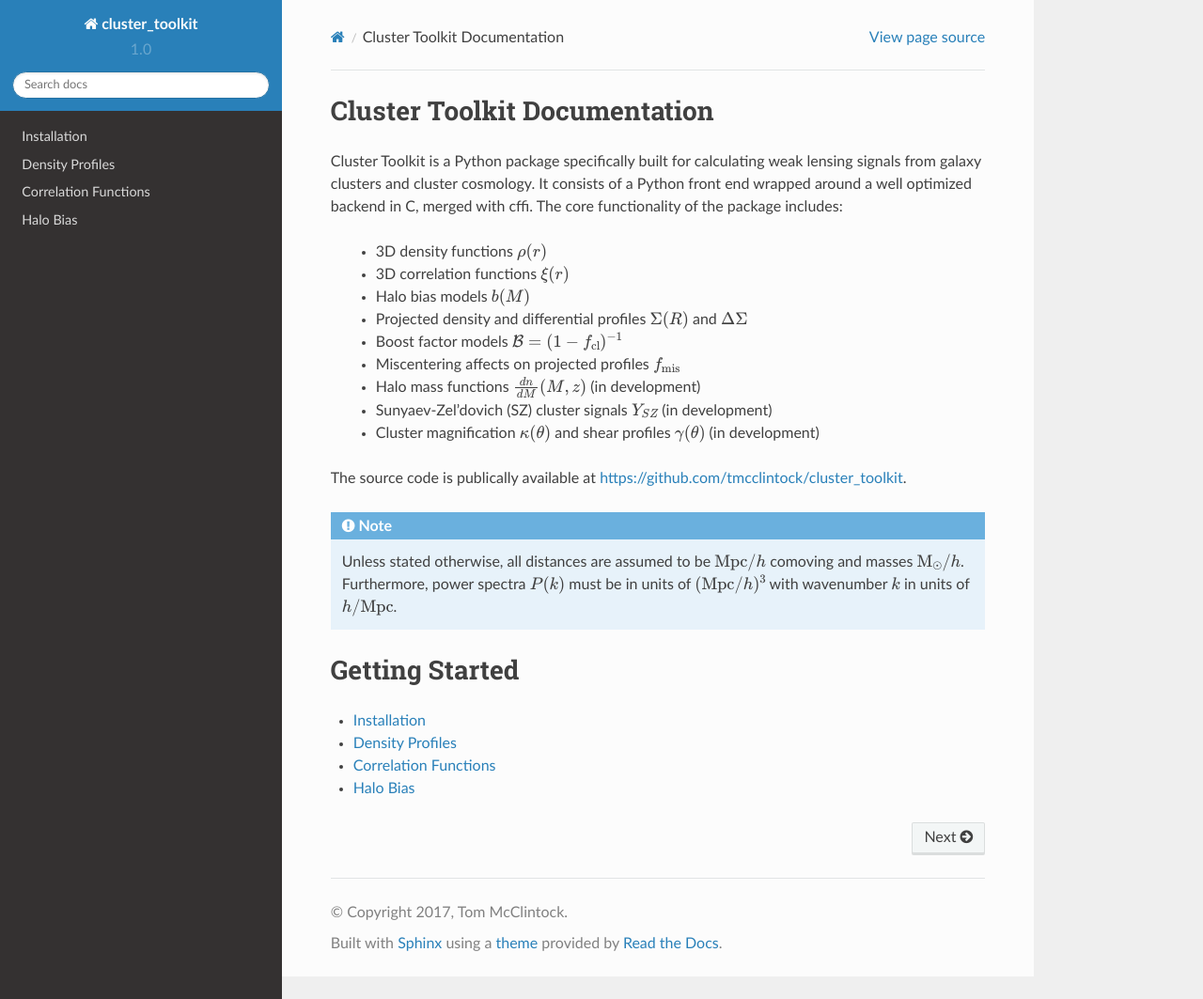
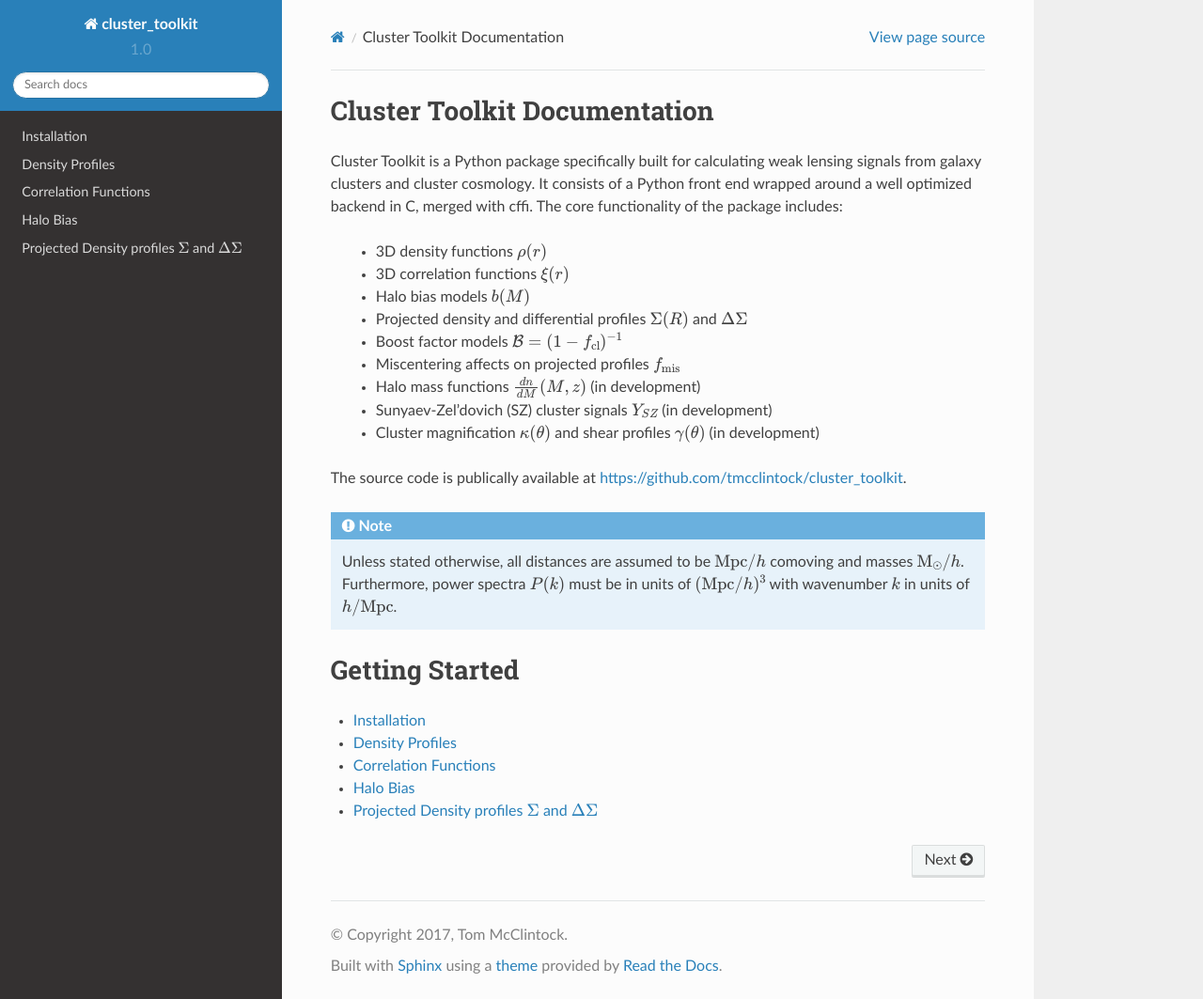
Before and after one commit to tmcclintock/cluster_toolkit, a Sphinx documentation site: the page built from docs/index.rst, in a window 1280 px wide and 1063 px high. Shown: the whole window at 94% size. Built offline with Sphinx 7.4.7 and the Read the Docs theme 2.0.0, drawn with Linux system fonts in a browser that asks for light colours; some of the changed lines change nothing that is shown.

Commit message:
Wrote the text for the deltasigma module in the sphinx docs.

```diff
--- a/docs/index.rst
+++ b/docs/index.rst
@@ -32,3 +32,4 @@
    density_profiles
    correlation_functions
    halo_bias
+   projected_density_profiles
--- /dev/null
+++ b/docs/projected_density_profiles.rst
@@ -0,0 +1,82 @@
+************************************************************************
+Projected Density profiles :math:`\Sigma` and :math:`\Delta\Sigma`
+************************************************************************
+
+Weak lensing measurements of galaxy clusters involve calculating the projected and differential density profiles of the cluster.
+
+Surface Mass Density :math:`\Sigma(R)`
+=========================================
+
+The projected density (or the surface mass density) is defined as
+
+.. math::
+
+   \Sigma(R) = \Omega_m\rho_{crit}\int_{-\infty}^{+\infty}{\rm d}z \xi_{hm}(\sqrt{R^2+z^2}).
+
+Where :math:`\xi_{hm}` is the halo-matter correlation function (link to the correlation function documentation). The integral is along the line of site, meaning that :math:`R` is the distance on the sky from the center of the cluster.
+
+.. note::
+   :math:`\Sigma` and :math:`\Delta\Sigma` use units of :math:`{\rm M}_\odot h/{\rm pc}^2`, following convention in the literature.
+
+.. note::
+   This module is called :code:`cluster_toolkit.deltasigma`, even though it contains routines to calculate :math:`\Sigma` as well as :math:`\Delta\Sigma`.
+
+To calculate this using the module you would use:
+
+.. code::
+
+   from cluster_toolkit import deltasigma
+   mass = 1e14 #Msun/h
+   concentration = 5 #arbitrary
+   Omega_m = 0.3
+   R_perp = np.logspace(-2, 2.4, 100) #Mpc/h comoving; distance on the sky
+   #Assume that radii and xi_hm are computed here
+   Sigma = deltasigma.Sigma_at_R(R_perp, radii, xi_hm, mass, concentration, Omega_m)
+
+NFW :math:`\Sigma(R)`
+=====================
+
+The example code above computes a :math:`\Sigma` given any halo-matter correlation function, but you can compute :math:`\Sigma_{nfw}` directly using
+
+.. code::
+
+   from cluster_toolkit import deltasigma
+   mass = 1e14 #Msun/h
+   concentration = 5 #arbitrary
+   Omega_m = 0.3
+   R_perp = np.logspace(-2, 2.4, 100) #Mpc/h comoving; distance on the sky
+   Sigma_nfw = deltasigma.Sigma_nfw_at_R(R_perp, mass, concentration, Omega_m)
+
+If you know of an analytic form of the the Einasto profile, please let me know.
+
+Differential Surface Density :math:`\Delta\Sigma(R)`
+===================================================================
+
+The differential (or excess) surface mass density is defined as
+
+.. math::
+
+   \Delta\Sigma = \bar{\Sigma}(<R) - \Sigma(R)
+
+where :math:`\Sigma` is given above and
+
+.. math::
+
+   \bar{\Sigma}(<R) = \frac{2}{R^2}\int_0^R {\rm d}R' \Sigma(R'),
+
+or the average surface mass density over the circle enclosed by :math:`R`. To calculate this using this modele you would use
+
+.. code::
+
+   from cluster_toolkit import deltasigma
+   mass = 1e14 #Msun/h
+   concentration = 5 #arbitrary
+   Omega_m = 0.3
+   #Assume that Sigma at Rp is calculated here
+   R_perp = np.logspace(-2, 2.4, 100) #Mpc/h comoving; distance on the sky
+   DeltaSigma = deltasigma.DeltaSigma_at_R(R_perp, Rp, Sigma, Mass, concentartion, Omega_m)
+
+As you can see, the code is structured so that the input :math:`\Sigma` profile is arbitrary.
+
+.. note::
+   Mass, concentration, and :math:`\Omega_m` are also arguments to :math:`\Delta\Sigma`, because an NFW profile is used to extrapolate the integrand for :math:`\bar{\Sigma}(<R)` at very small scales. To avoid issues when using an Einasto or other profile, make sure that the input profiles are calculated to fairly large and small scales.
```
